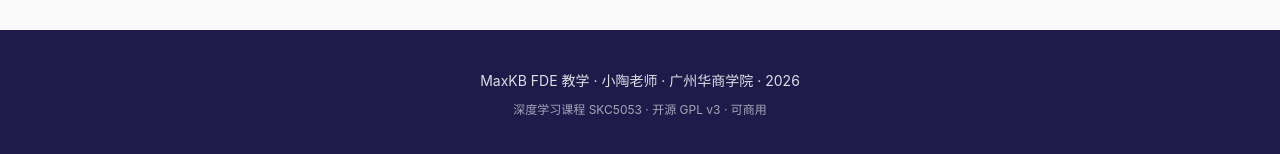
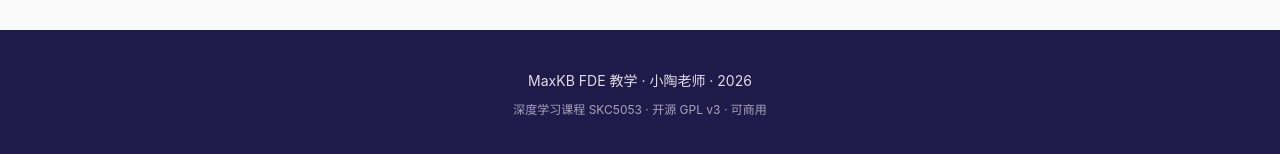
Before and after one commit to Taoj2025/maxkb-course-site, a plain HTML site: page dl-course.html in a window 1280 px wide. Shown: the part 3679-3833 px from the top of the page. Drawn offline with Linux system fonts and the light colour scheme.

Commit message:
fix(dl-course): 清理「广州华商学院」字段（用户硬约束）

```diff
--- a/dl-course.html
+++ b/dl-course.html
@@ -4,8 +4,8 @@
 <meta charset="UTF-8">
 <meta name="viewport" content="width=device-width, initial-scale=1.0">
 <title>深度学习课程 · SKC5053 · MaxKB FDE 教学</title>
-<meta name="description" content="SKC5053 深度学习专业课完整教学 · 9 章 + 7 大实验 + 54 学时 · CNN/YOLO/BERT/GAN 全覆盖 · 小陶老师 广州华商学院">
-<meta name="keywords" content="深度学习,SKC5053,CNN,YOLO,BERT,DCGAN,广州华商学院,小陶老师,MaxKB">
+<meta name="description" content="SKC5053 深度学习专业课完整教学 · 9 章 + 7 大实验 + 54 学时 · CNN/YOLO/BERT/GAN 全覆盖 · 小陶老师 MaxKB FDE 教学">
+<meta name="keywords" content="深度学习,SKC5053,CNN,YOLO,BERT,DCGAN,小陶老师,MaxKB">
 <meta name="author" content="小陶老师">
 
 <!-- Open Graph -->
@@ -493,7 +493,7 @@
 </section>
 
 <footer style="background:#1E1B4B; color:white; padding:40px 32px; text-align:center; margin-top:60px;">
-  <p style="opacity:0.85; font-size:14px;">MaxKB FDE 教学 · 小陶老师 · 广州华商学院 · 2026</p>
+  <p style="opacity:0.85; font-size:14px;">MaxKB FDE 教学 · 小陶老师 · 2026</p>
   <p style="opacity:0.6; font-size:12px; margin-top:8px;">深度学习课程 SKC5053 · 开源 GPL v3 · 可商用</p>
 </footer>
 
```
